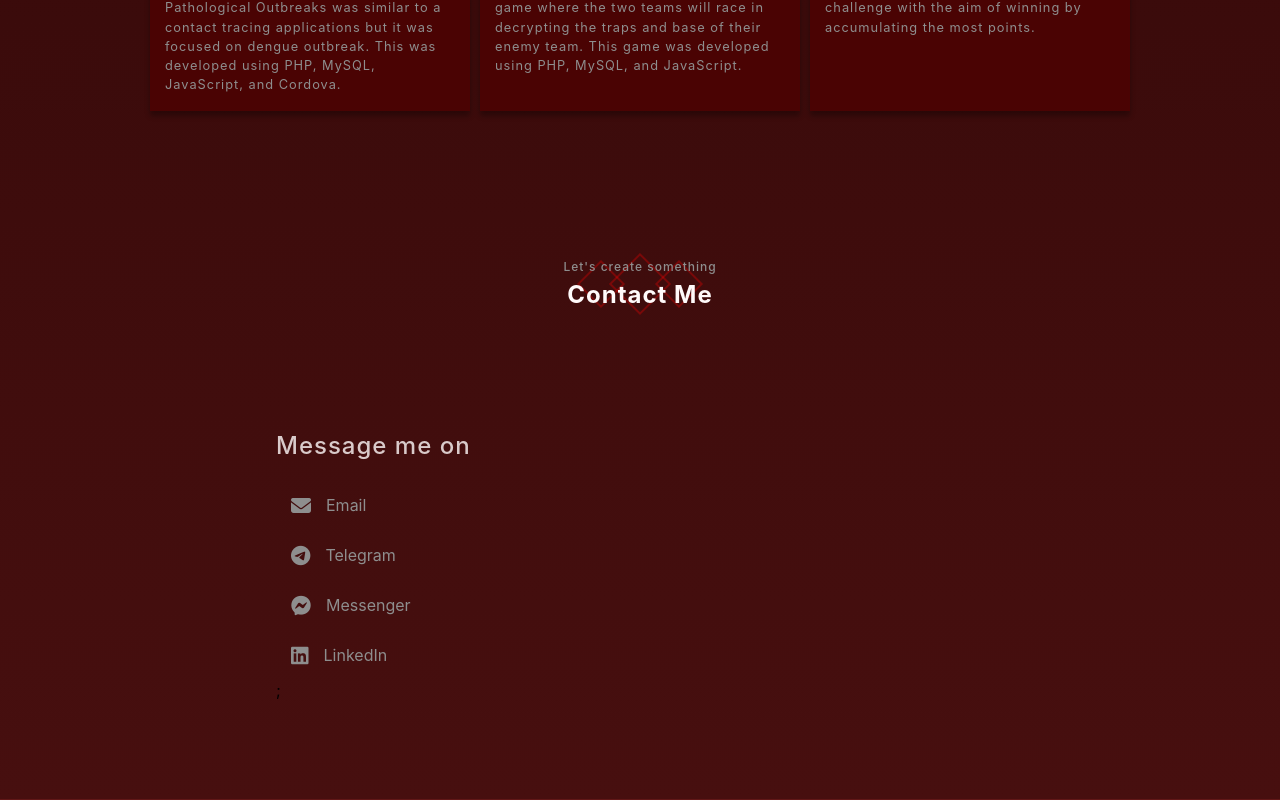
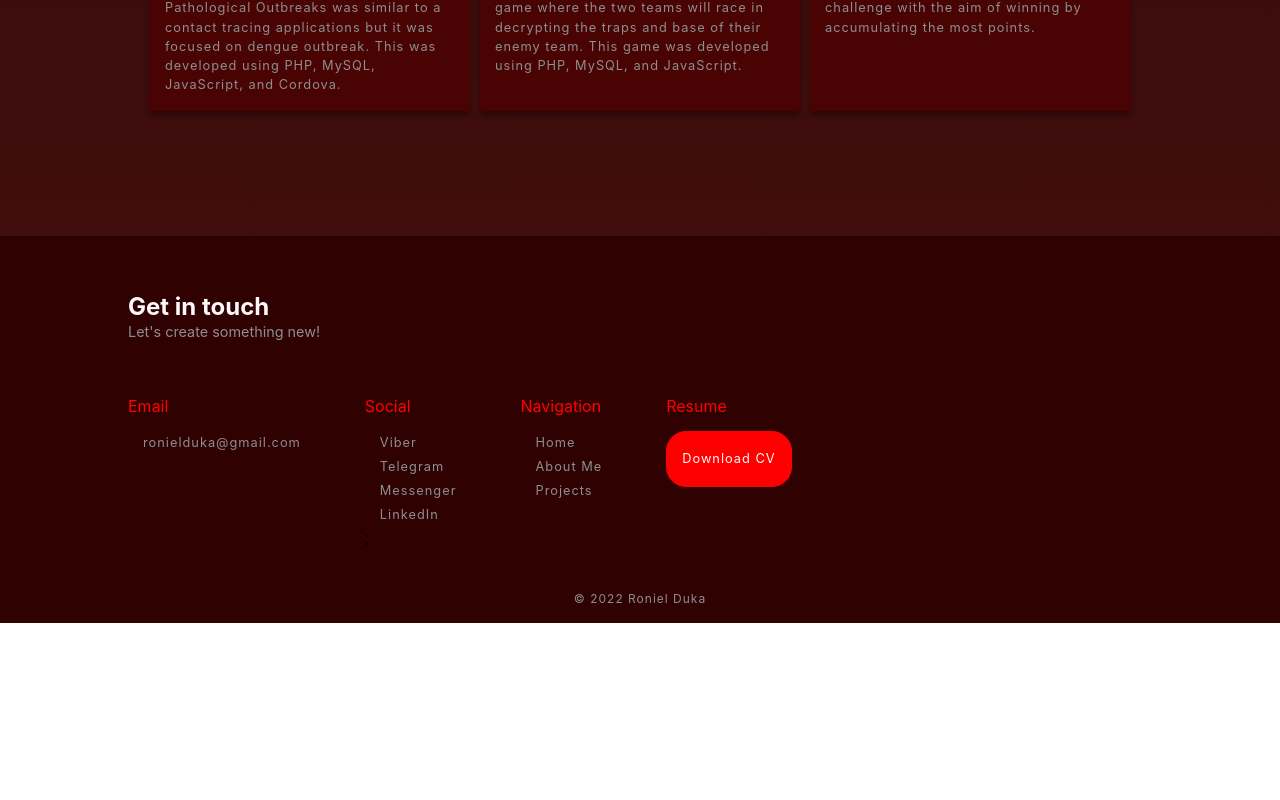
Before and after one commit to healer404/healer404.github.io, a React (Create React App) app: page / in a window 1280 px wide. Shown: the part 2549-3349 px from the top of the page. After the commit the page ends 3172 px from the top, so only its background shows below. Built offline with nearby package versions, Linux system fonts and the light colour scheme; the HTML template or start-up script is replaced by a standard one.

Commit message:
added and modified the contact and footer

```diff
--- a/src/components/portfolio/contact/contact.css
+++ b/src/components/portfolio/contact/contact.css
@@ -1,88 +1,111 @@
-/***** CONTACT *****/
-.contactContainer{
-  padding: 5vh 5vw;
-}
-.contactContainer > .contactOptions{
-  padding-top: 5vh;
-  display: flex;
-  justify-content: center;
-  place-items: center;
+.contact-container{
+  display: block;
+  position: relative;
+  background-color: var(--clr-darker-red);
+  padding: var(--nrm-padding);
   z-index: 2;
 }
-.contactContainer > .contactOptions > a > span{
-  display: none;
+.contact-texts{
+  padding: 5vw 0 ;
+}
+.contact-texts > h2{
+  margin: 0;
+  font-weight: bold;
+  color: var(--clr-white);
+}
+.contact-texts > span{
+  font-size: .9rem;
+  color: var(--clr-gray);
+}
+
+.contact-links{
+  display: grid;
+  grid-template-areas: 'one two';
+}
+.contact-links > .links{
+  display: flex;
+  flex-direction: column;
+}
+.contact-links > .links  h4{
+  font-weight: 400;
+  color: var(--clr-red);
+  margin: var(--nrm-padding) 0 var(--nrm-padding) 0;
+}
+.contact-links > .links a{
+  text-decoration: none;
+  color: var(--clr-gray);
   padding-left: var(--nrm-padding);
+  line-height: 1.5rem;
+  letter-spacing: 1px;
+  font-size: .8rem;
 }
-.contactContainer > .contactOptions > h2{
+.contact-links > .links a:hover,
+.contact-links > .links a:focus,
+.contact-links > .links a:active{
   color: var(--clr-white);
-  opacity: .8;
-  letter-spacing: 1px;
-  font-weight: 500;
+  transition: var(--transition);
+}
+.contact-links > .links  a > i{
   display: none;
 }
-.contactContainer > .contactOptions > a{
-  color: var(--clr-gray);
-  text-decoration: none;
+.contact-links > .links > .cv-button{
+  text-align: center;
   padding: var(--nrm-padding);
-  animation: slide-in 500ms;
-}
-.contactContainer > .contactOptions > a:hover,
-.contactContainer > .contactOptions > a:active,
-.contactContainer > .contactOptions > a:focus{
   color: var(--clr-white);
-  transition: var(--transition);
-  cursor: pointer;
 }
 
-.contactContainer.active > .contactOptions{
-  animation: fade-in 1s;
+.contact-container > .footer{
+  text-align: center;
+  padding-top: 5vh;
+}
+.contact-container > .footer > span{
+  font-size: .75rem;
+  letter-spacing: 1px;
+  color: var(--clr-gray);
+  text-transform: capitalize;
 }
 
-.contactContainer.active > .contactOptions > a:nth-child(1){
-  animation-delay: 100ms;
+.contact-texts.active > h2{
+  animation: slide-in 1s;
 }
-.contactContainer.active > .contactOptions > a:nth-child(2){
-  animation-delay: 300ms;
+.contact-texts.active > span{
+  animation: fade-in 2s;
 }
-.contactContainer.active > .contactOptions > a:nth-child(3){
-  animation-delay: 500ms;
+.contact-links > .links:nth-child(1).active > h4{
+  animation: slide-in 2.3s;
 }
-.contactContainer.active > .contactOptions > a:nth-child(4){
-  animation-delay: 700ms;
+.contact-links > .links:nth-child(2).active > h4{
+  animation: slide-in 2.6s;
 }
-.contactContainer.active > .contactOptions > a:nth-child(5){
-  animation-delay: 900ms;
+.contact-links > .links:nth-child(3).active > h4{
+  animation: slide-in 2.9s;
+}
+.contact-links > .links:nth-child(4).active > h4{
+  animation: slide-in 3.2s;
 }
 
-@media screen and (min-width: 46.856rem){
-  .contactContainer{
+.contact-links > .links:nth-child(1).active > a{
+  animation: fade-in 2.3s;
+}
+.contact-links > .links:nth-child(2).active > a{
+  animation: fade-in 2.6s;
+}
+.contact-links > .links:nth-child(3).active > a{
+  animation: fade-in 2.9s;
+}
+.contact-links > .links:nth-child(4).active > a{
+  animation: fade-in 3.2s;
+}
+
+@media screen and (min-width: 46.856rem) {
+  .contact-container{
+    padding: 2vh 10vw;
+  }
+  .contact-texts{
+    padding: 5vh 0;
+  }
+  .contact-links{
     display: flex;
-    flex-direction: row-reverse;
-    padding: 10vh 20vw;
-  }
-  .contactContainer > .contactOptions{
-    flex: 7;
-    padding: 2.5vh;
-    flex-direction: column;
-    justify-content: flex-start;
-    align-items: flex-start;
-  }
-  .contactContainer > .contactOptions > h2{
-    display: block;
-  }
-  .contactContainer > .contactOptions > a > span{
-    display: initial;
+    gap: 5vw;
   }
 }
-
-.footer{
-  padding: var(--nrm-padding);
-  text-align: center;
-  background-color: var(--clr-darker-red);
-  color: var(--clr-gray);
-}
-.footer > span{
-  font-size: .8rem;
-  letter-spacing: 1px;
-  font-weight: 400;
-}
--- a/src/components/portfolio/contact/contact.jsx
+++ b/src/components/portfolio/contact/contact.jsx
@@ -1,22 +1,18 @@
 import { useRef } from 'react';
 import './contact.css';
-import SectionHeader from '../misc/header';
 import Observer from '../../../hooks/observer';
-import ContactItem from './contactItem';
 
 const Contact = () => {
-  const refContactMe = useRef(null);
-  const headerDetails= {
-    title: "Contact Me",
-    subtitle: "Let's create something",
-    ref: Observer(refContactMe),
-    id: "contact"
-  };
+  const refContact = useRef(null);
+  const refEmail = useRef(null);
+  const refSocial = useRef(null);
+  const refNavigation = useRef(null);
+  const refCV = useRef(null);
   const contactDetails = [
     {
-      link: 'mailto:ronielduka@gmail.com',
-      icon: 'fas fa-envelope',
-      label: 'Email'
+      link: 'viber://chat?number=639677153243',
+      icon: 'fab fa-viber',
+      label: 'Viber'
     },
     {
       link: 'viber://chat?number=639677153243',
@@ -35,15 +31,47 @@ const Contact = () => {
     }
   ];
   return (
-    <section className="PRTFsection" ref={refContactMe}>
-      <SectionHeader header={headerDetails} />
-      <main className={`contactContainer ${Observer(refContactMe) ? "active" : ""}`}>
-        <div className="contactOptions">
-          <h2>Message me on</h2>
-          {contactDetails.map((contactItem) => (
-            <ContactItem details={contactItem} />
-          ))};
+    <section className="PRTFsection">
+      <main className="contact-container ">
+        <header className={`contact-texts ${Observer(refContact) ? "active" : ""}`} ref={refContact}>
+          <h2>Get in touch</h2>
+          <span>Let's create something new!</span>
+        </header>
+
+        <div className="contact-links">
+          <div className={`links ${Observer(refEmail) ? "active" : ""}`} ref={refEmail}>
+            <h4>Email</h4>
+            <a href="mailto:ronielduka@gmail.com">
+              ronielduka@gmail.com
+            </a>
+          </div>
+
+          <div className={`links ${Observer(refSocial) ? "active" : ""}`} ref={refSocial}>
+            <h4>Social</h4>
+            {contactDetails.map((contactLink, index) => (
+              <a href={contactLink.link} key={index} target="_blank" rel="noreferrer">
+                <i className={contactLink.icon}></i>
+                {contactLink.label}
+              </a>
+            ))};
+          </div>
+
+          <div className={`links ${Observer(refNavigation) ? "active" : ""}`} ref={refNavigation}>
+            <h4>Navigation</h4>
+            <a href="#introduction">Home</a>
+            <a href='#about'>About Me</a>
+            <a href="#projects">Projects</a>
+          </div>
+
+          <div className={`links ${Observer(refCV) ? "active" : ""}`} ref={refCV}>
+            <h4>Resume</h4>
+            <a href='#introduction' className='btn-secondary cv-button' target="_blank" rel='noreferrer'>Download CV</a>
+          </div>
         </div>
+
+        <footer className="footer">
+          <span>&copy; 2022 Roniel Duka</span>
+        </footer>
       </main>
     </section>
   )
```
